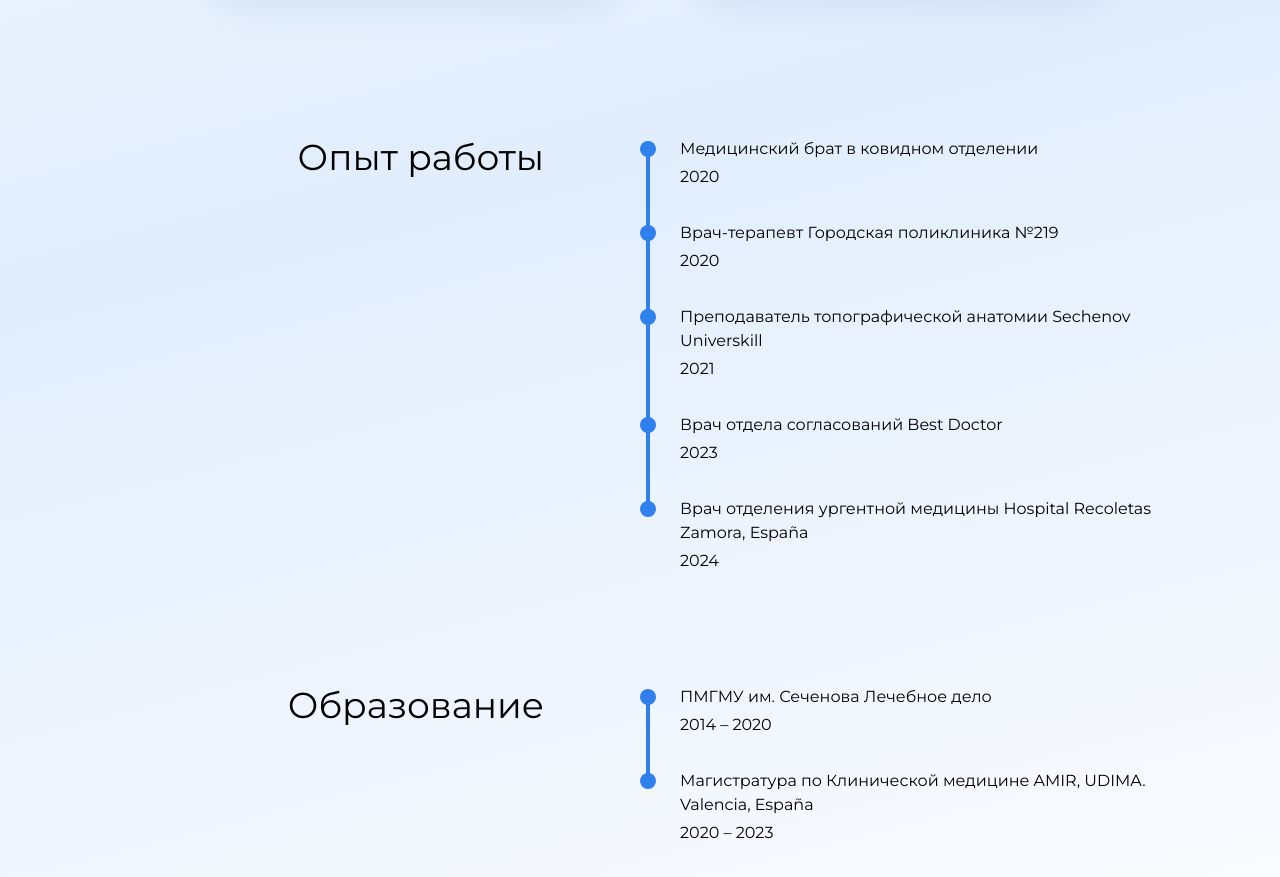
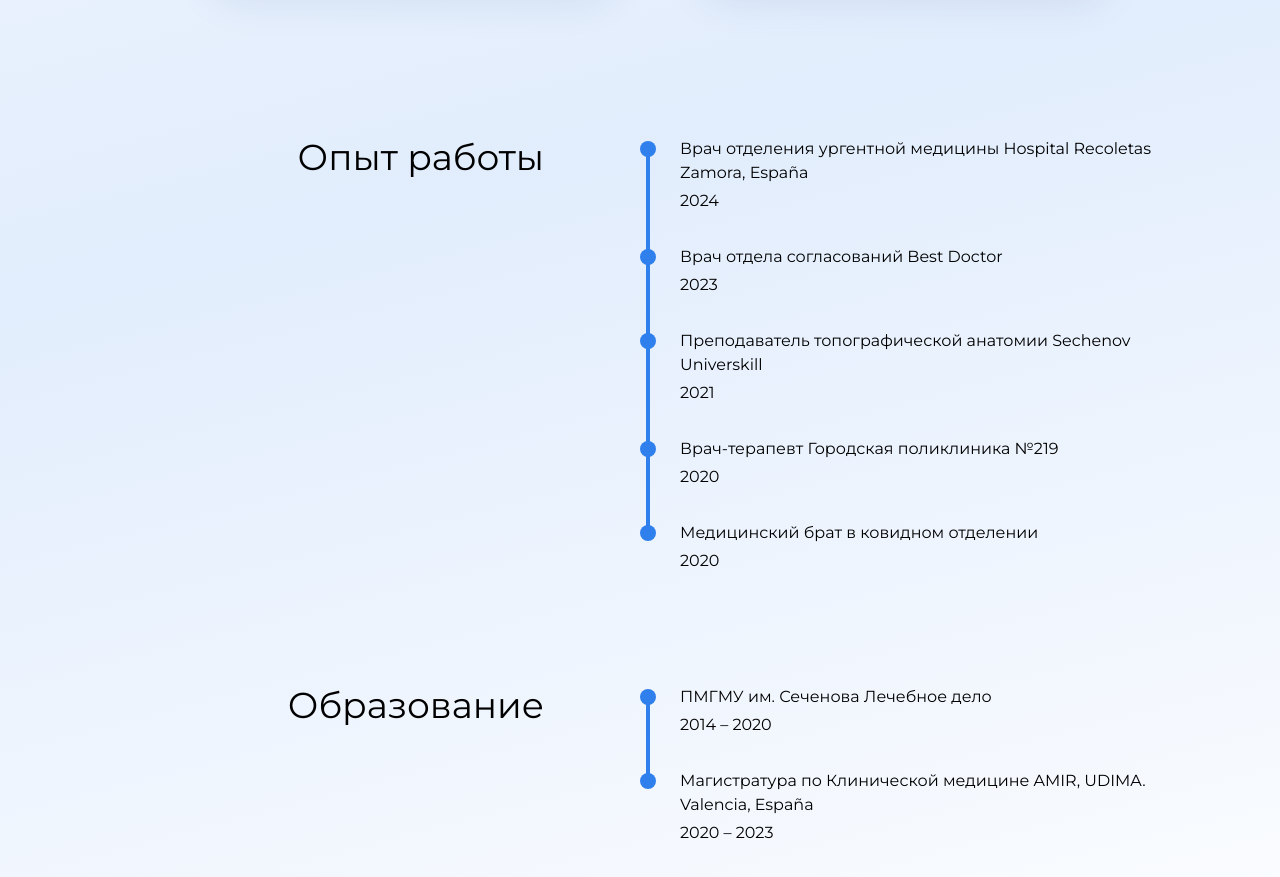
Before and after one commit to Danchetto/doctor, a Next.js app: page /en in a window 1280 px wide. Shown: the part 1220-2097 px from the top of the page. Built offline with nearby package versions, Linux system fonts and the light colour scheme.

Commit message:
updated education

```diff
--- a/src/components/main/education.tsx
+++ b/src/components/main/education.tsx
@@ -22,24 +22,24 @@ const Education: React.FC = () => {
 
   const workItems = [
     {
-      title: 'Медицинский брат в ковидном отделении',
-      description: '2020',
+      title: 'Врач отделения ургентной медицины Hospital Recoletas Zamora, España',
+      description: '2024',
+    },
+    {
+      title: 'Врач отдела согласований Best Doctor',
+      description: '2023',
+    },
+    {
+      title: 'Преподаватель топографической анатомии Sechenov Universkill',
+      description: '2021',
     },
     {
       title: 'Врач-терапевт Городская поликлиника №219',
       description: '2020',
     },
     {
-      title: 'Преподаватель топографической анатомии Sechenov Universkill',
-      description: '2021',
-    },
-    {
-      title: 'Врач отдела согласований Best Doctor',
-      description: '2023',
-    },
-    {
-      title: 'Врач отделения ургентной медицины Hospital Recoletas Zamora, España',
-      description: '2024',
+      title: 'Медицинский брат в ковидном отделении',
+      description: '2020',
     },
   ];
 
```
